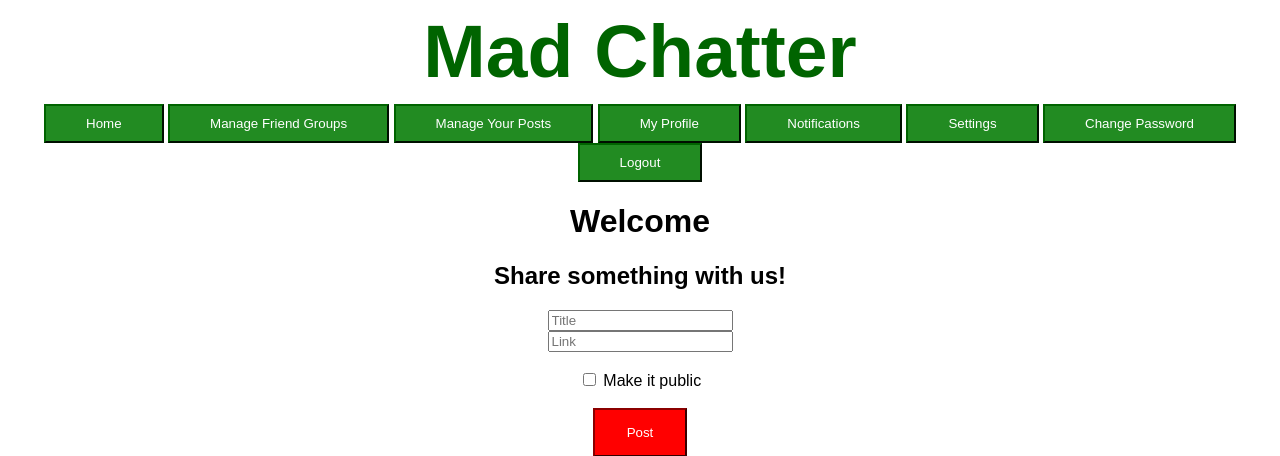
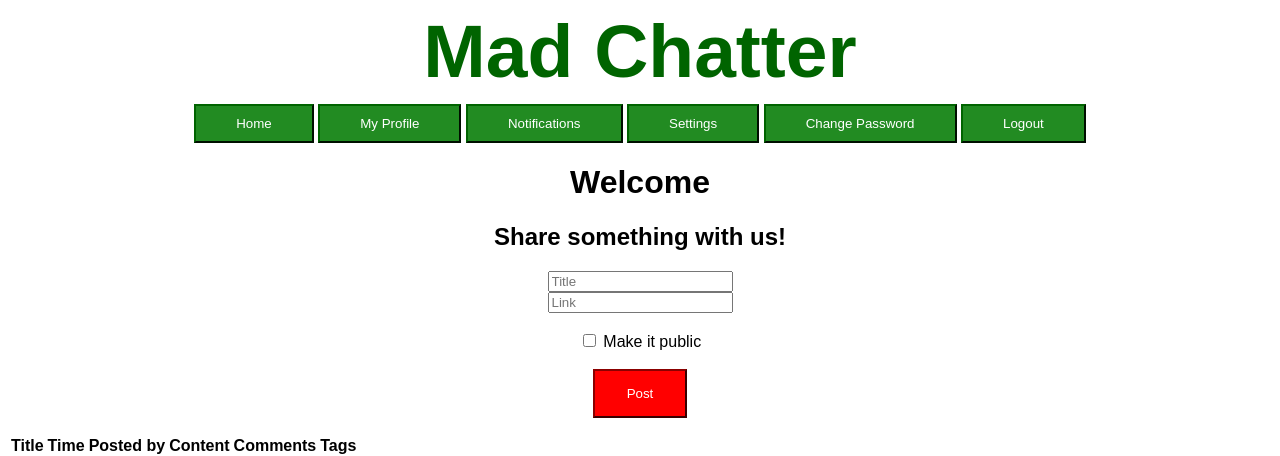
Before and after one commit to jkracz/MadChatter, a Flask app: page /share_via_email/1 in a window 1280 px wide. Shown: the top 456 px of the page. Run offline with Flask 2, Linux system fonts and the light colour scheme; lists and menus that the app fills with data are empty.

Commit message:
Removed nav bar items
- manage your post
- manage your friendgrous
above are removed from nav bar

```diff
--- a/templates/home.html
+++ b/templates/home.html
@@ -8,8 +8,6 @@
     <header role="banner">
         <h2 id="logo">Mad Chatter</h2>
         <a href="/home"><button type="button" class="nav-buttons">Home</button></a>
-        <a href="/friend_group"><button type="button" class="nav-buttons">Manage Friend Groups</button></a>
-         <a href="/user_item"><button type="button" class="nav-buttons">Manage Your Posts</button></a>
         <a href="/profile/{{username}}"><button type="button" class="nav-buttons">My Profile</button></a>
         <a href="/notif"><button type="button" class="nav-buttons">Notifications</button></a>
         <a href="/reset_password"><button type="button" class="nav-buttons">Settings</button></a>
```
Also changed, not shown: 2 other files.
